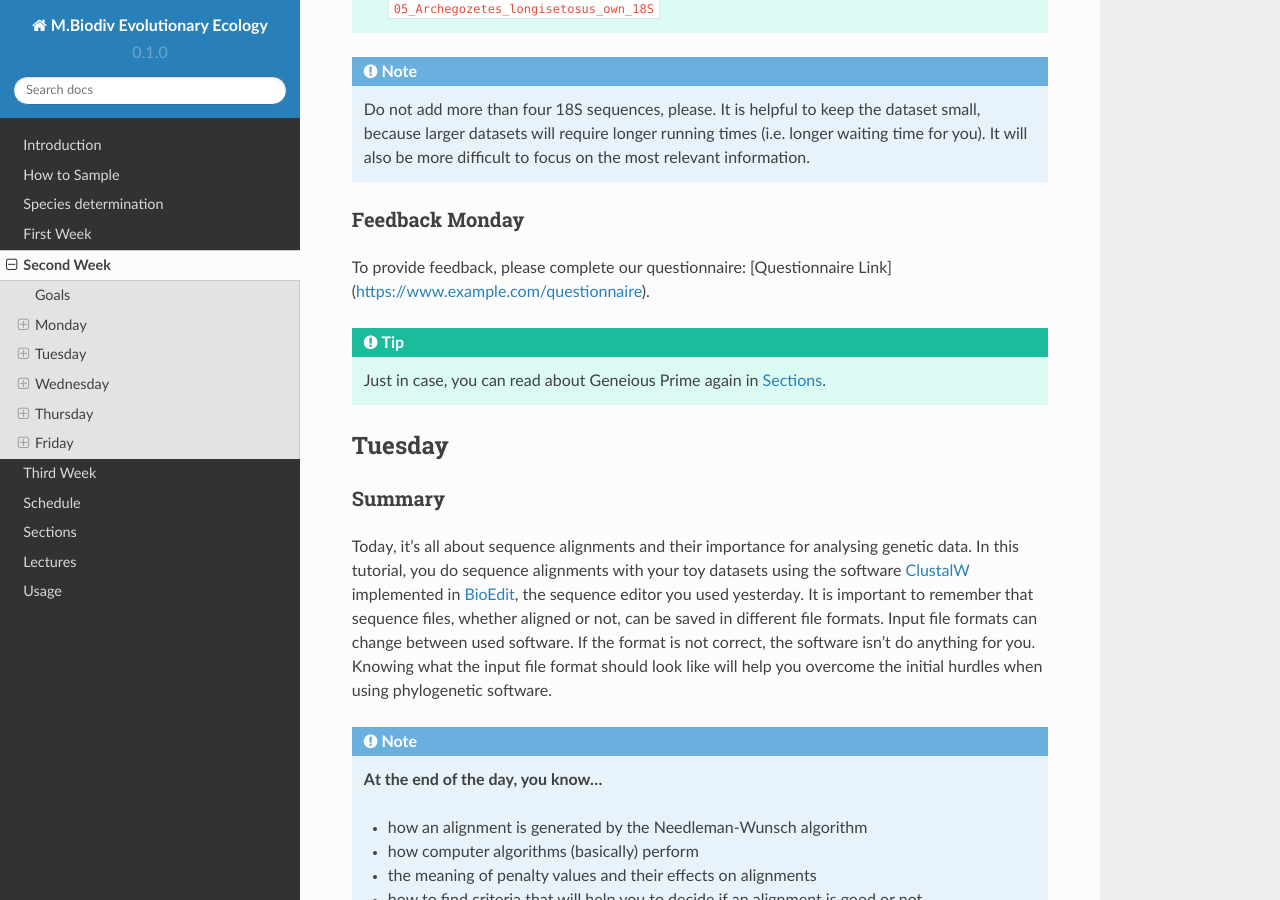
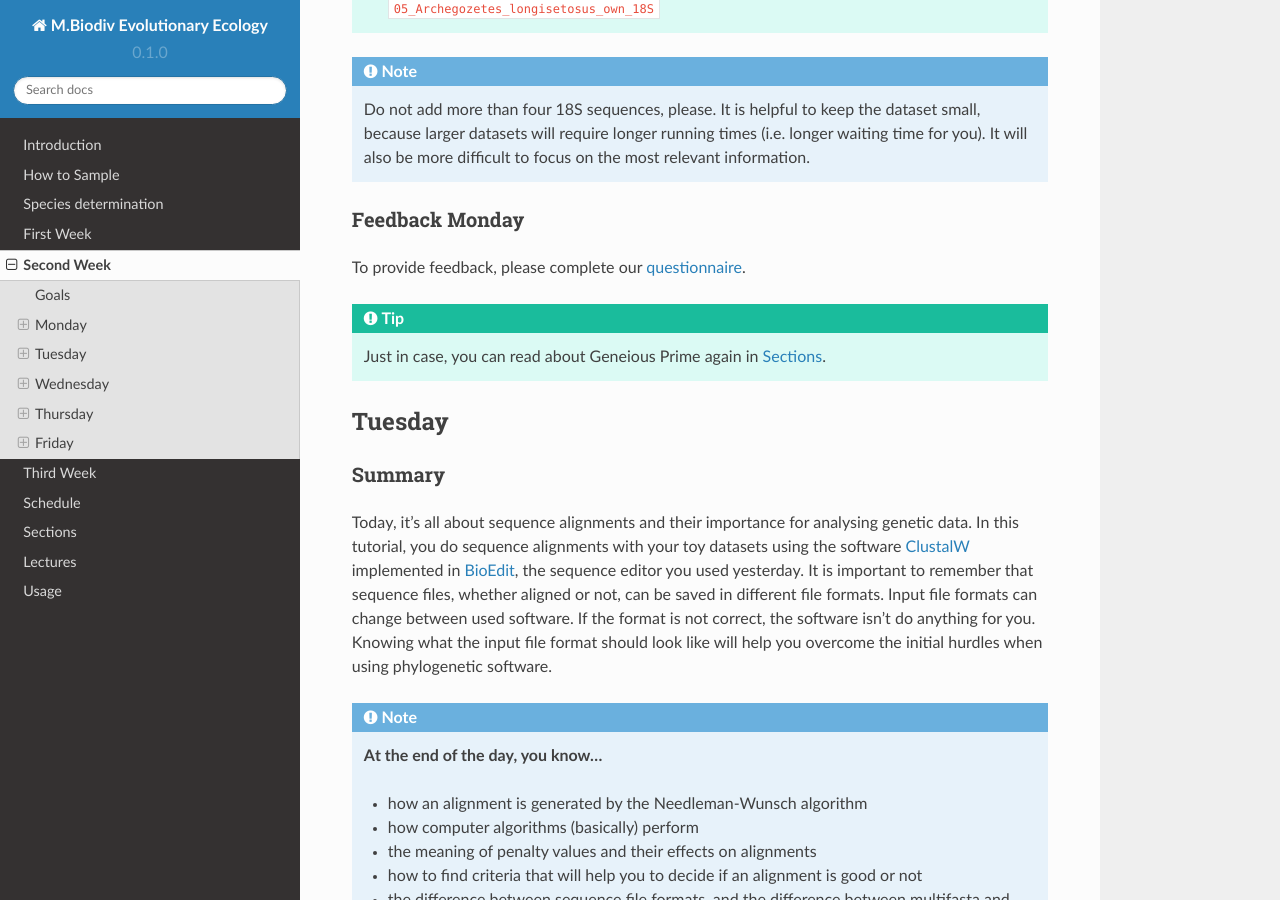
Before and after one commit to bheimbu/evolutionary_ecology, a Sphinx documentation site: the page built from docs/source/second_week.rst, in a window 1280 px wide and 900 px high, scrolled down 5346 px. Built offline with Sphinx 7.4.7 and the Read the Docs theme 2.0.0, drawn with Linux system fonts in a browser that asks for light colours; some of the changed text lies outside the part shown.

Commit message:
Update second_week.rst

```diff
--- a/docs/source/second_week.rst
+++ b/docs/source/second_week.rst
@@ -198,7 +198,7 @@ T1_B2
 
 Feedback Monday
 ^^^^^^^^^^^^^^^
-To provide feedback, please complete our questionnaire: [Questionnaire Link](https://www.example.com/questionnaire).
+To provide feedback, please complete our `questionnaire <https://easy-feedback.de/evolecol/1726580/jLKvnZ>`_.
 
 .. tip::
    Just in case, you can read about Geneious Prime again in :ref:`section`.
@@ -323,7 +323,7 @@ T2_C
 
 Feedback Tuesday
 ^^^^^^^^^^^^^^^^
-To provide feedback, please complete our questionnaire: [Questionnaire Link](https://www.example.com/questionnaire).
+To provide feedback, please complete our `questionnaire <https://easy-feedback.de/evolecol/1726580/jLKvnZ>`_.
 
 .. _Wednesday_Second_Week:
 Wednesday
@@ -527,7 +527,7 @@ T3_C5
 
 Feedback Wednesday
 ^^^^^^^^^^^^^^^^^^
-To provide feedback, please complete our questionnaire: [Questionnaire Link](https://www.example.com/questionnaire).
+To provide feedback, please complete our `questionnaire <https://easy-feedback.de/evolecol/1726580/jLKvnZ>`_.
 
 .. tip::
   Relax a bit...
@@ -689,7 +689,7 @@ T4_B4
 
 Feedback Thursday
 ^^^^^^^^^^^^^^^^^
-To provide feedback, please complete our questionnaire: [Questionnaire Link](https://www.example.com/questionnaire).
+To provide feedback, please complete our `questionnaire <https://easy-feedback.de/evolecol/1726580/jLKvnZ>`_.
 
 .. _Friday_Second_Week:
 Friday
@@ -869,4 +869,4 @@ Special Exercise
 
 Feedback Friday
 ^^^^^^^^^^^^^^^
-To provide feedback, please complete our questionnaire: [Questionnaire Link](https://www.example.com/questionnaire).
+To provide feedback, please complete our `questionnaire <https://easy-feedback.de/evolecol/1726580/jLKvnZ>`_.
```
